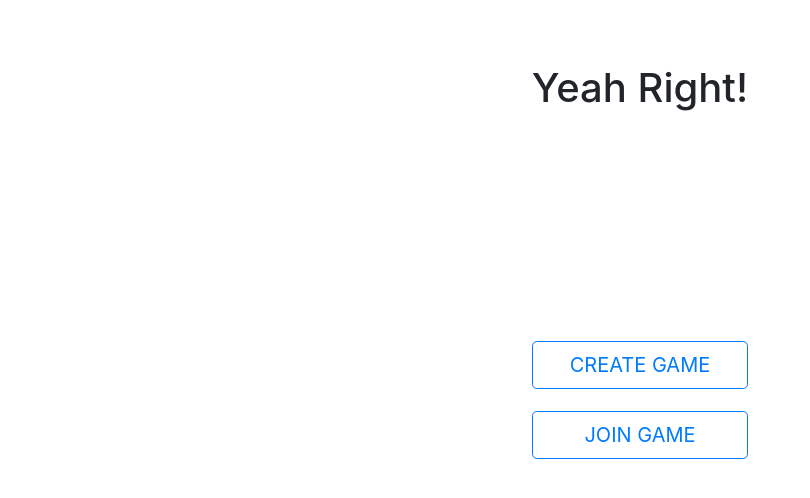
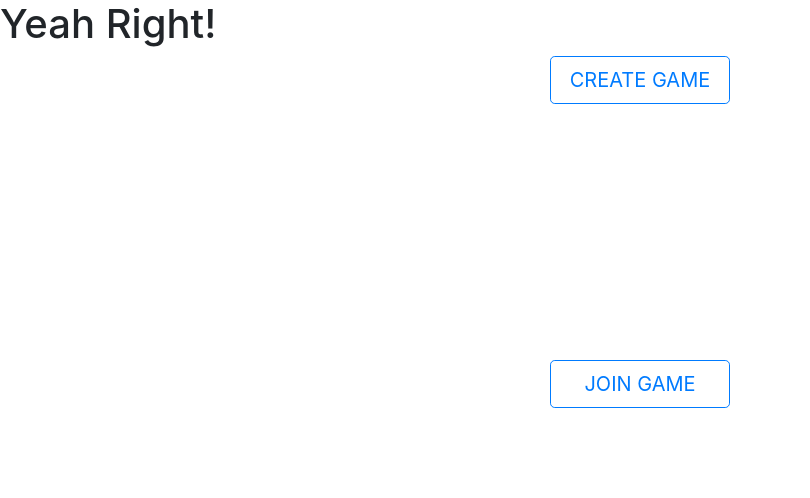
Before and after one commit to kbberker/Yeah-Right-Client, a React (Create React App) app: page / in a window 1280 px wide. Shown: the top 498 px of the page, without its empty margins (0-810 px from the left). Built offline with nearby package versions, Linux system fonts and the light colour scheme.

Commit message:
Add grid-template-area and some class tags

```diff
--- a/src/App.css
+++ b/src/App.css
@@ -1,6 +1,7 @@
-
 .button {
   min-width: 180px;
+  max-width: 200px;
+  margin-bottom: 10%;
 }
 
 form {
@@ -9,30 +10,48 @@ form {
 
 body {
   /* background-color: #BBF9F5 */
-  background-color: #ffffff
+  background-color: #ffffff;
 }
 
-.main-div {
+.container {
   padding: 5%;
   display: grid;
-    /* grid-template-columns: 20% auto 20%; */
+  grid-template-columns: 10% 1fr 10%;
   grid-template-rows: 10% auto 10%;
+  grid-template-areas:
+    "h h h"
+    ". c ."
+    ". . .";
   justify-content: space-around;
   min-height: 100vh;
+}
+
+.logo-title {
+  grid-area: h;
+  justify-self: center;
 }
 
 .home {
   display: flex;
   flex-direction: column;
   justify-content: center;
+  align-items: center;
+  grid-area: c;
 }
-
 
 .badge-pill {
   padding: 0.6em;
   border-radius: 50%;
   height: 24px;
   width: 24px;
+}
+
+.list-group {
+  min-width: 80%;
+  display: flex;
+  flex-direction: column;
+  padding-left: 0;
+  margin-bottom: 10px;
 }
 
 .list-group-item {
@@ -51,3 +70,7 @@ width: 100%;
 .btn.btn-secondary {
   margin-top: 30px;
 }
+
+.btn-group-vertical {
+  min-width: 90%;
+}
```
Lines whose indentation alone changed are shown as unchanged.
